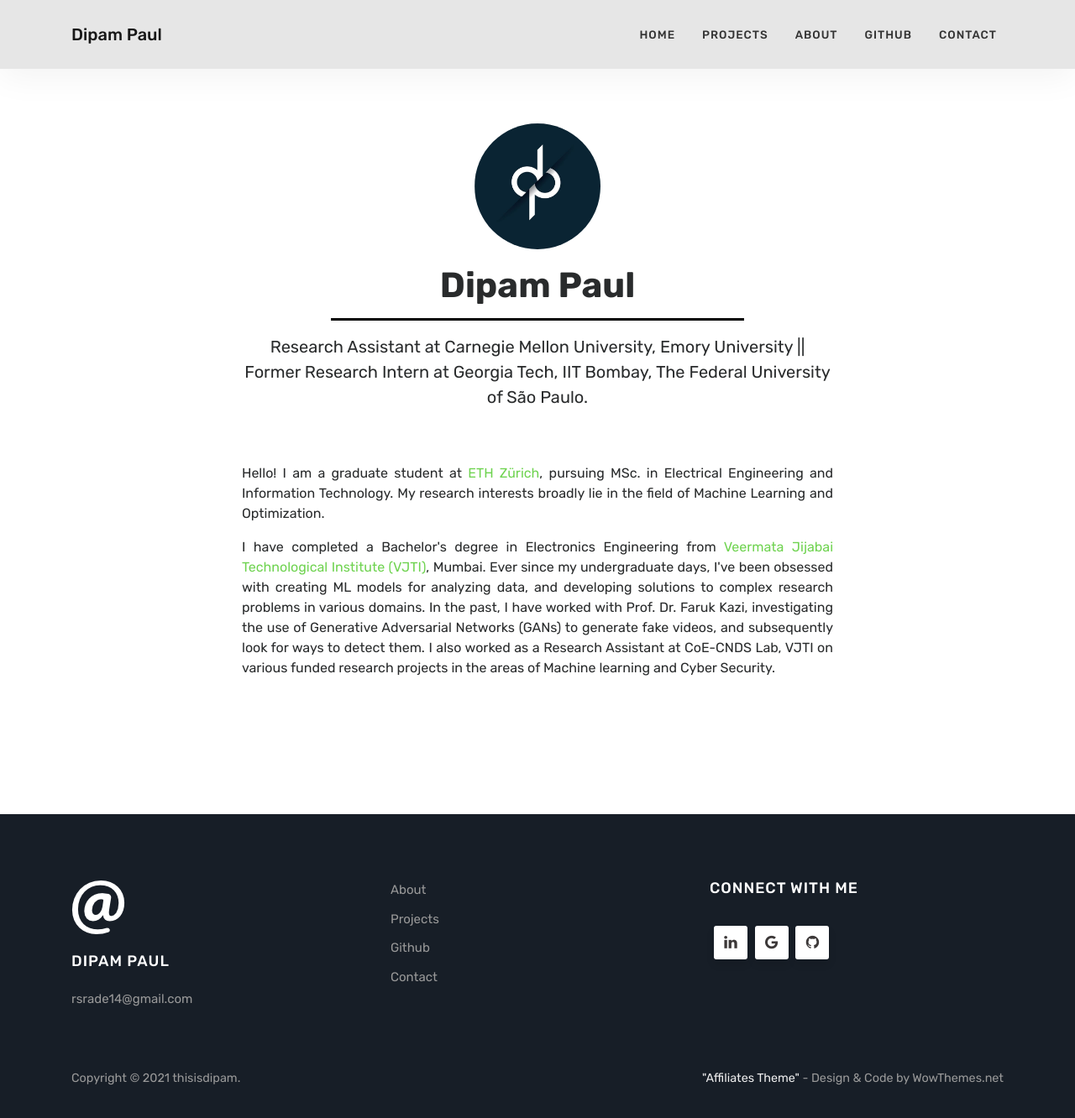
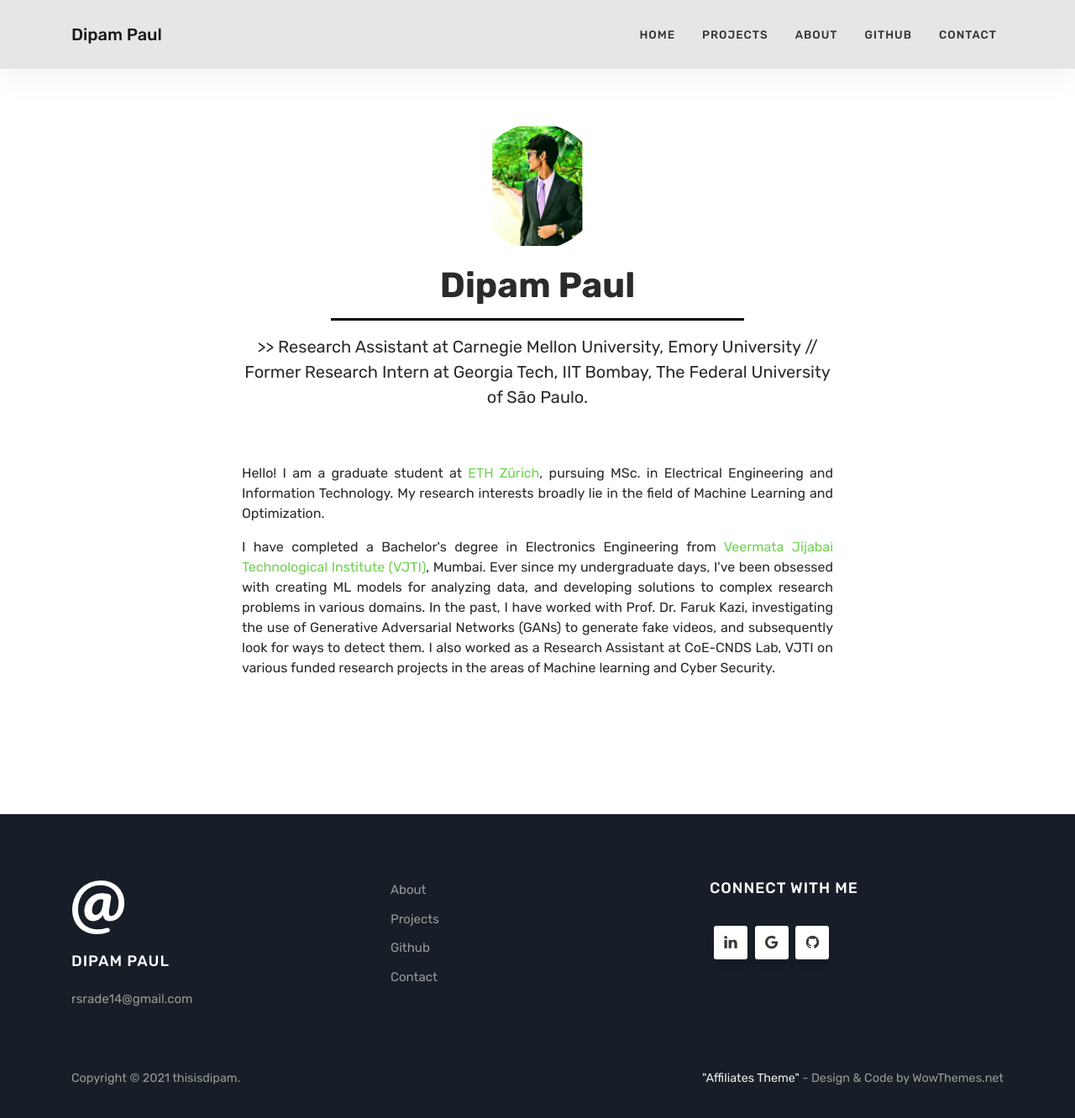
Before and after one commit to thisisdipam/thisisdipam.github.io, a Jekyll site: the page built from index.html, in a window 1280 px wide and 1341 px high. Shown: the top 1332 px of the window at 84% size. Built offline with Jekyll 4.4.1, drawn with Linux system fonts in a browser that asks for light colours.

Commit message:
Update index.html

```diff
--- a/index.html
+++ b/index.html
@@ -7,10 +7,10 @@
 ================================================== -->
 <section class="intro full-width">
     <div class="wrapintro">
-        <img src="{{ site.baseurl }}/assets/images/a0d3733d8893d70aa12a6d654823a973.jpg" class="rounded-circle profile-img" alt="Dipam Paul">
+        <img src="{{ site.baseurl }}/assets/images/download (3).png" class="rounded-circle profile-img" alt="Dipam Paul">
         <h2>Dipam Paul</h2>
         <hr class="intro-hr"/>
-        <p class="degree">Research Assistant at Carnegie Mellon University, Emory University || Former Research Intern at Georgia Tech, IIT Bombay, The Federal University of São Paulo.</p>
+        <p class="degree"> >> Research Assistant at Carnegie Mellon University, Emory University // Former Research Intern at Georgia Tech, IIT Bombay, The Federal University of São Paulo.</p>
         <br><br>
         <p class="bio">Hello! I am a graduate student at <a href="https://ethz.ch/de.html">ETH Zürich</a>, pursuing MSc. in Electrical Engineering and Information Technology. My research interests broadly lie in the field of Machine Learning and Optimization.</p>
         <p class="bio">I have completed a Bachelor's degree in Electronics Engineering from <a href="https://www.vjti.ac.in/">Veermata Jijabai Technological Institute (VJTI)</a>, Mumbai. Ever since my undergraduate days, I've been obsessed with creating ML models for analyzing data, and developing solutions to complex research problems in various domains. In the past, I have worked with Prof. Dr. Faruk Kazi, investigating the use of Generative Adversarial Networks (GANs) to generate fake videos, and subsequently look for ways to detect them. I also worked as a Research Assistant at CoE-CNDS Lab, VJTI on various funded research projects in the areas of Machine learning and Cyber Security.</p>
```
